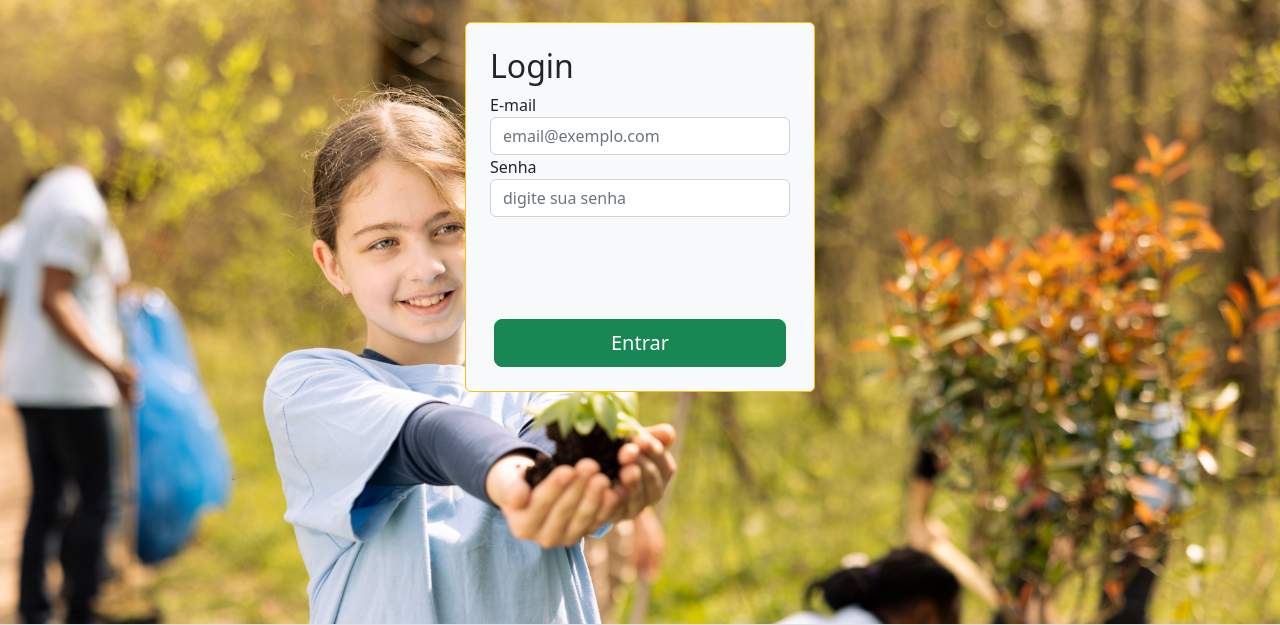
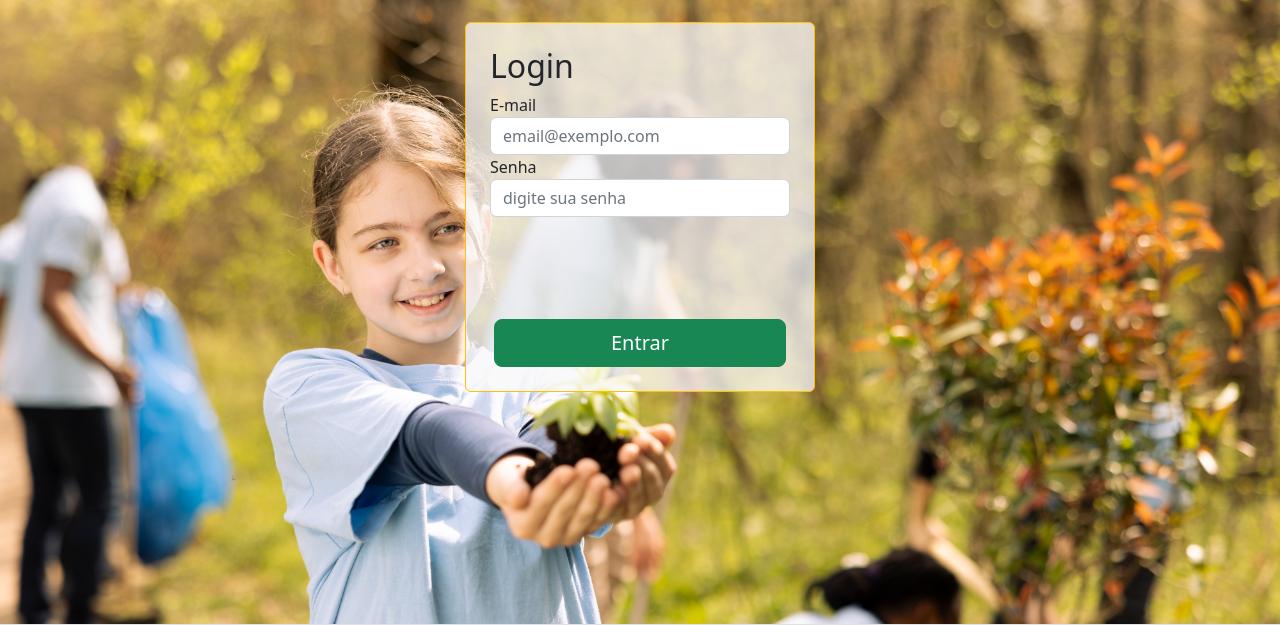
Before and after one commit to Aonay/EcoCursos_Django, a Django app: page /login/ in a window 1280 px wide. Shown: the part 58-683 px from the top of the page. Run offline with Django 5.2, Linux system fonts and the light colour scheme.

Commit message:
Bg com opacidade

```diff
--- a/appHome/templates/form-login.html
+++ b/appHome/templates/form-login.html
@@ -9,7 +9,7 @@
 
 <div class="container ">
     <div class="row justify-content-center">
-        <div class="col-md-6  border border-warning rounded p-4 pb-2 bg-light " style="max-width: 350px;">
+        <div class="col-md-6  border border-warning rounded p-4 pb-2 bg-light bg-opacity-75" style="max-width: 350px;">
             <h2>Login</h2>
 
             <form method="POST">
```
